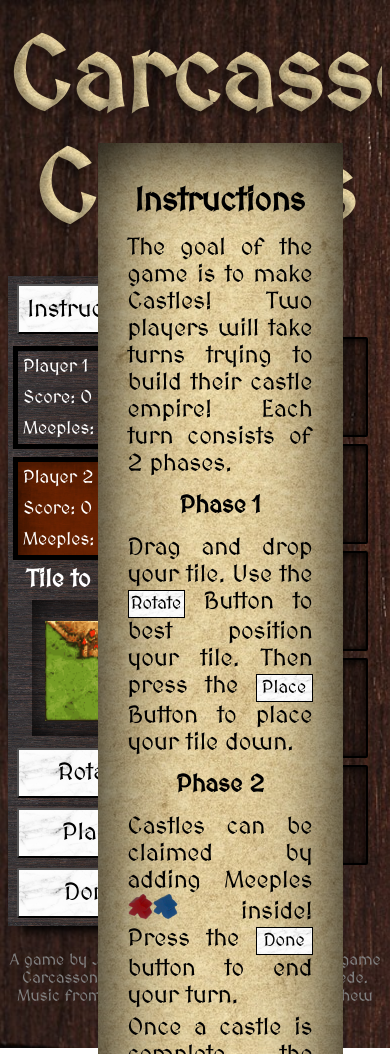
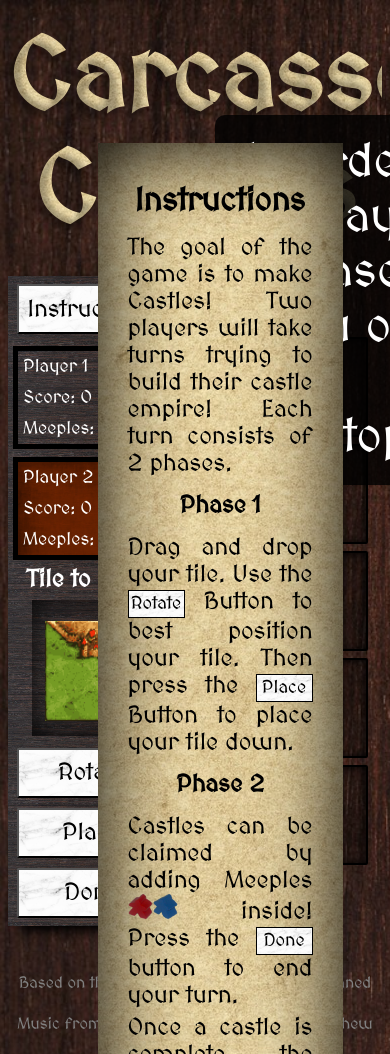
Before and after one commit to jnhoang/Carcassonne-Castles, a website: page index.html in a window 390 px wide. Shown: the top 1054 px of the page. Drawn offline with nearby package versions, Linux system fonts and the light colour scheme; some packages are replaced by stand-ins of ours; a script that the page names is missing.

Commit message:
disabled mobile usage of site

```diff
--- a/css/style.css
+++ b/css/style.css
@@ -224,3 +224,17 @@
 	text-align: center;
 	color: grey;
 }
+#mobileMessage {
+  width: 50%;
+  font-size: 3em;
+  border-radius: 10px;
+  padding: 20px;
+  display: inline-block;
+  margin: 15px;
+  vertical-align: top;
+  text-align: center;
+  position: absolute;
+  top: 100px;
+  left: 200px;
+  background-color: rgba(0,0,0,0.8);
+}
--- a/index.html
+++ b/index.html
@@ -8,6 +8,9 @@
 		<link rel='stylesheet' type='text/css' href='./node_modules/sweetalert/dist/sweetalert.css'>
 	</head>
 	<body>
+		<div id="mobileMessage">
+	    In order to play, please view on a desktop.
+	  </div>
 		<h1 class='title'>Carcassonne Castles</h1>
 
 		<div class='instructions'>
@@ -54,7 +57,7 @@
 			<div id='gameBoard'></div>
 		</div>
 
-	<footer>A game by Justin Hoang. Based on the board game Carcassonne designed by Klaus-Jürgen Wrede. Music from Chrono Trigger, remixed by Mathew Valente</footer>
+		<footer><p>A game by Justin Hoang.</p><p>Based on the board game Carcassonne designed by Klaus-Jürgen Wrede.</p> <p>Music from Chrono Trigger, remixed by Mathew Valente.</p></footer>
 		<audio src='./audio/CorridorsofTime(MathewValente).mp3' autoplay='true'></audio>
 
 		<script src='https://ajax.googleapis.com/ajax/libs/jquery/2.2.4/jquery.min.js'></script>
--- a/js/main.js
+++ b/js/main.js
@@ -156,8 +156,9 @@
 	bottom: { type: 'grass', occupied: false, occupant: '', pointValue: 0},
 	left: { type: 'grass', occupied: false, occupant: '', pointValue: 0},
 	img: 'url("./img/tiles/topCastle.png")'},
-  ]
+]
 $('document').ready(function() {
+
 
 	initArrays();
 	showNextCard();
@@ -166,6 +167,22 @@
 	toggleInstructions();
 
 	// functions
+	function isMobile() {
+		if( /Android|webOS|iPhone|iPad|iPod|BlackBerry|IEMobile|Opera Mini/i.test(navigator.userAgent) ) {
+      return true;
+    }
+    return false;
+	}
+
+	function showMobileMessage() {
+		if(this.isMobile()){
+      $("#mobileMessage").show();
+      $('.mobileMessage').hide();
+    } else {
+      $("#mobileMessage").hide();
+    }
+	}
+
 	function initArrays() {
 		gameBoardArr = [];
 
```
Also changed, not shown: 2 other files. Lines whose indentation alone changed are shown as unchanged.
